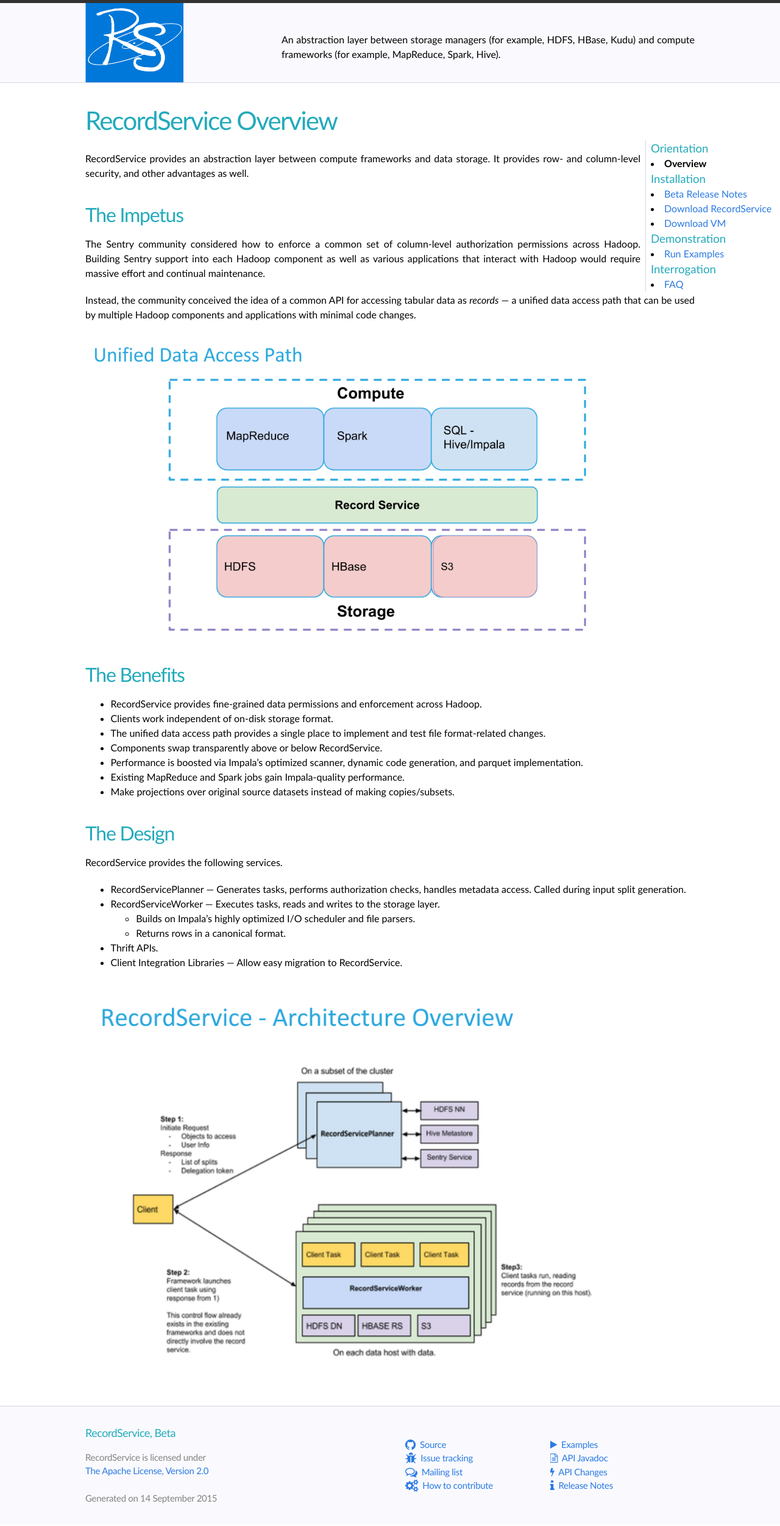
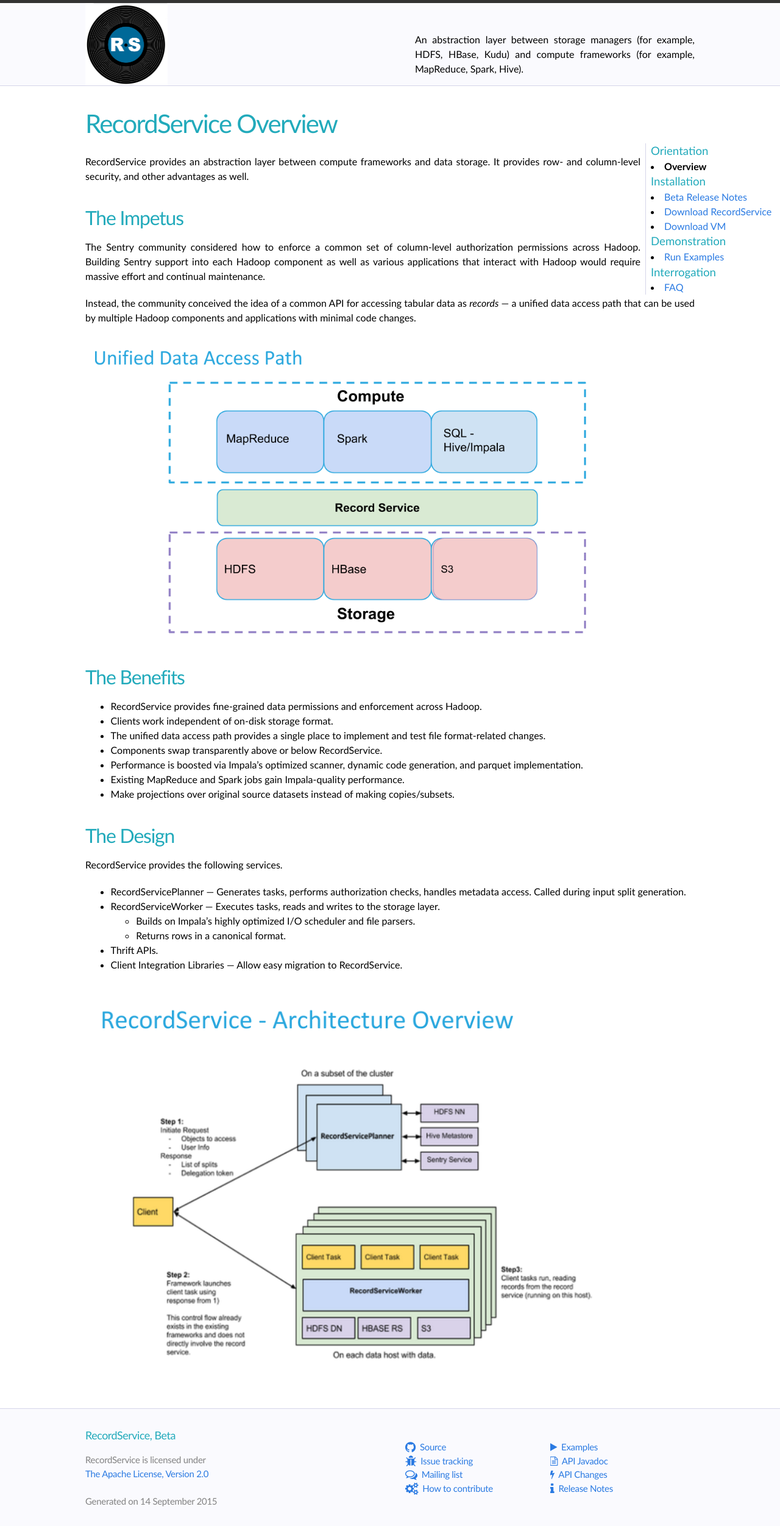
Before and after one commit to bioliv42/RecordServiceClient, a Jekyll site: the page built from docs/index.md, in a window 1280 px wide. Shown: the whole page at 61% size. Built offline with Jekyll 4.4.1, drawn with Linux system fonts in a browser that asks for light colours; nearby versions of some CDN libraries.

Commit message:
Add new RecordService logo and header (Dennis Dawson via Lenni Kuff)
Change-Id: Iac1a0a4969e9b578f32ce955b603fa1d6e91f305
Reviewed-on: http://gerrit.sjc.cloudera.com:8080/8045
Reviewed-by: Lenni Kuff <lskuff@cloudera.com>
Tested-by: Lenni Kuff <lskuff@cloudera.com>

```diff
--- a/docs/_includes/header.html
+++ b/docs/_includes/header.html
@@ -2,7 +2,7 @@
 
   <div class="wrap">
 
-    <a class="site-title" href="{{ site.baseurl }}/"><img src="../img/rs2.png" height="50%" width="50%" align="left"></a>
+    <a class="site-title" href="{{ site.baseurl }}/"><img src="../img/rs.png" height="25%" width="25%" align="left"></a>
 <br/><br/>{{ site.description }}
     <nav class="site-nav">
       <a href="#" class="menu-icon">
```
Also changed, not shown: docs/img/rs.png.
